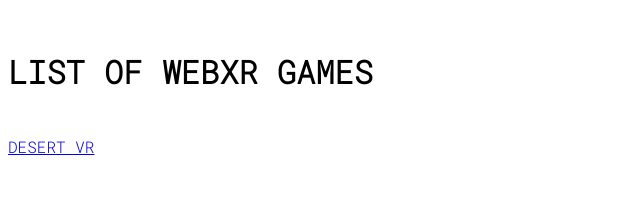
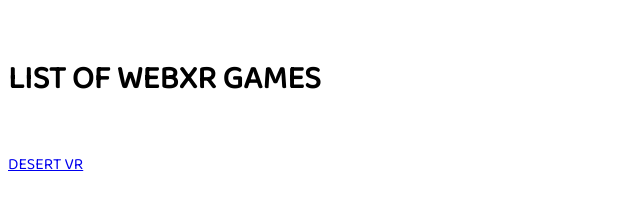
Before and after one commit to angelicajulianaa/IT288, a plain HTML site: page index.html in a window 1280 px wide. Shown: the whole page, without its empty margins (0-640 px from the left). Drawn offline with Linux system fonts and the light colour scheme.

Commit message:
Update index.html

```diff
--- a/index.html
+++ b/index.html
@@ -3,10 +3,10 @@
     <style>
       body
       {
-        font-family: 'Roboto Mono', monospace;
+       font-family: 'Baloo 2', cursive;
       }
     </style>
-    <link href="https://fonts.googleapis.com/css2?family=Roboto+Mono:wght@300&display=swap" rel="stylesheet">
+    <link href="https://fonts.googleapis.com/css2?family=Baloo+2&display=swap" rel="stylesheet">
 
     <title> WEBXR GAME COLLECTION </title>
   </head>
```
